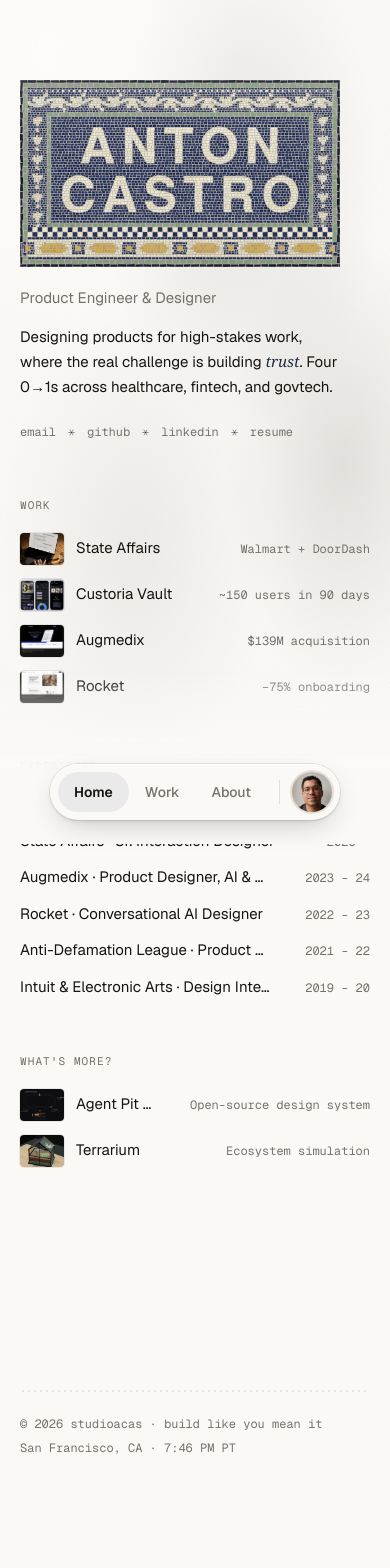
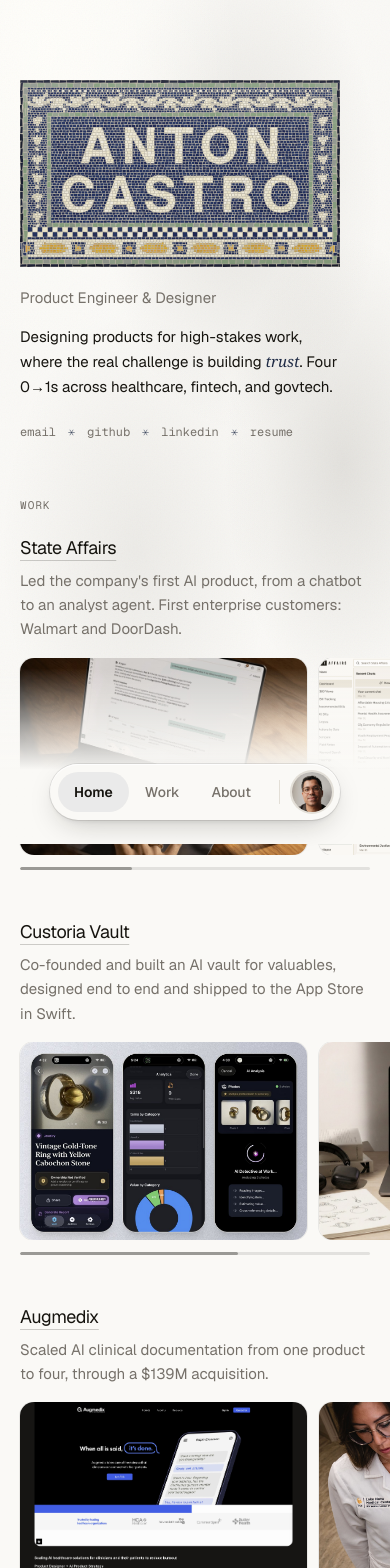
Before and after one commit to acaspx/portfolio-chops, a Next.js app: page / in a window 390 px wide. Shown: the top 1568 px of the page. Built offline with nearby package versions, Linux system fonts and the light colour scheme.

Commit message:
Home (mobile): image showcases, Experience last; link asterisks; remote preview fix; About stack fix

```diff
--- a/app/page.tsx
+++ b/app/page.tsx
@@ -21,6 +21,13 @@ const work: IndexItem[] = [
     locked: true,
     img: "/work/sa-agent-laptop.jpg",
     alt: "The State Affairs AI agent answering a question about a bill",
+    desc: "Led the company's first AI product, from a chatbot to an analyst agent. First enterprise customers: Walmart and DoorDash.",
+    gallery: [
+      { src: "/work/sa-agent-laptop.jpg", alt: "The State Affairs AI agent answering a question about a bill" },
+      { src: "/work/sa-ai-chat.png", alt: "AI Chat expanded: policy intelligence on demand, with cited answers over legislative data" },
+      { src: "/work/sa-360-overview.png", alt: "AI Chat generating a 360° View: briefing, active-states map, momentum and forecast in one surface" },
+      { src: "/work/sa-whats-changed.png", alt: "What's Changed panel: the most important items since your last visit, ranked by priority" },
+    ],
   },
   {
     label: "Custoria Vault",
@@ -28,6 +35,11 @@ const work: IndexItem[] = [
     href: "/work/custoria",
     img: "/work/cu-preview.jpg",
     alt: "The Custoria iOS app: an item detail for a vintage ring, vault analytics by category, and the AI analyzing three photos",
+    desc: "Co-founded and built an AI vault for valuables, designed end to end and shipped to the App Store in Swift.",
+    gallery: [
+      { src: "/work/cu-preview.jpg", alt: "The Custoria iOS app: an item detail for a vintage ring, vault analytics by category, and the AI analyzing three photos" },
+      { src: "/work/cu-hero-desk.jpg", alt: "The Custoria Labs web vault on a MacBook in a jewelry studio: a private catalog of rings, earrings, and loose stones" },
+    ],
   },
   {
     label: "Augmedix",
@@ -35,6 +47,12 @@ const work: IndexItem[] = [
     href: "/work/augmedix",
     img: "/work/ax-mobile.png",
     alt: "Augmedix Assist: a phone showing an AI-drafted clinical note",
+    desc: "Scaled AI clinical documentation from one product to four, through a $139M acquisition.",
+    gallery: [
+      { src: "/work/ax-mobile.png", alt: "Augmedix Assist: a phone showing an AI-drafted clinical note" },
+      { src: "/work/ax-hca-pilot.jpg", alt: "Two HCA emergency medicine clinicians reviewing an AI-drafted note on Augmedix Go ED" },
+      { src: "/work/ax-platform.png", alt: "Augmedix platform diagram: visit, documentation, and EHR stages" },
+    ],
   },
   {
     label: "Rocket",
@@ -42,6 +60,13 @@ const work: IndexItem[] = [
     href: "/work/rocket",
     img: "/work/rk-hero.png",
     alt: "Rocket Mortgage homepage with the Liv chat assistant open",
+    desc: "Founding designer on Liv, Rocket's conversational AI for homeowners. Cut client onboarding time by 75%.",
+    gallery: [
+      { src: "/work/rk-hero.png", alt: "Rocket Mortgage homepage with the Liv chat assistant open" },
+      { src: "/work/rk-parity.png", alt: "Rocket onboarding as a familiar web form and as a conversation with Liv, sharing the same goals" },
+      { src: "/work/rk-personalization.png", alt: "A loan-type selection on mobile flowing into a personalized Rocket dashboard" },
+      { src: "/work/rk-routing.png", alt: "Before and after of the banker console with routing accuracy results" },
+    ],
   },
 ];
 
@@ -64,6 +89,10 @@ const more: IndexItem[] = [
     external: true,
     img: "/work/pitstop.jpg",
     alt: "Agent Pit Stop: an agent run as a lap around a track, pulling into a human-in-the-loop pit to approve, deny or steer",
+    desc: "An open-source design system for the moments an agent hands control back to a person.",
+    gallery: [
+      { src: "/work/pitstop.jpg", alt: "Agent Pit Stop: an agent run as a lap around a track, pulling into a human-in-the-loop pit to approve, deny or steer" },
+    ],
   },
   {
     label: "Terrarium",
@@ -72,6 +101,10 @@ const more: IndexItem[] = [
     external: true,
     img: "/work/terrarium.jpg",
     alt: "A 3D greenhouse terrarium on a desk: fittonia, fern, moss and driftwood over soil and gravel, its glass beaded with condensation",
+    desc: "Build closed terrariums and watch them live: water cycle, plants, mold and springtails, in 3D.",
+    gallery: [
+      { src: "/work/terrarium.jpg", alt: "A 3D greenhouse terrarium on a desk: fittonia, fern, moss and driftwood over soil and gravel, its glass beaded with condensation" },
+    ],
   },
 ];
 
@@ -111,9 +144,11 @@ export default function Home() {
           ))}
         </ul>
 
-        <div className="mt-14">
+        {/* On phones Work and What's more become image showcases, so the
+            text-only Experience list moves to the end instead of splitting them. */}
+        <div className="mt-14 flex flex-col">
           <IndexSection title="Work" items={work} />
-          <IndexSection title="Experience" items={experience} />
+          <IndexSection title="Experience" items={experience} className="max-lg:order-last" />
           <IndexSection title="What's more?" items={more} />
         </div>
       </div>
--- a/components/IndexSection.tsx
+++ b/components/IndexSection.tsx
@@ -1,6 +1,6 @@
 "use client";
 
-import { useRef, useState } from "react";
+import { useEffect, useRef, useState, type ReactNode } from "react";
 import Link from "next/link";
 import Image from "next/image";
 import { AnimatePresence, motion, useReducedMotion } from "motion/react";
@@ -16,28 +16,142 @@ export type IndexItem = {
   /** Shown beside the column on hover. Omit for rows with nothing to show. */
   img?: string;
   alt?: string;
+  /** Below lg: one line under the title, and a swipeable row of images. */
+  desc?: string;
+  gallery?: { src: string; alt: string }[];
 };
+
+/** The item's link, whichever kind it is: gated case, page, external, or none. */
+function ItemLink({
+  it,
+  className,
+  children,
+}: {
+  it: IndexItem;
+  className: string;
+  children: ReactNode;
+}) {
+  if (it.locked && it.href)
+    return (
+      <CaseGateLink
+        href={it.href}
+        locked
+        ariaLabel={`Unlock the ${it.label} case study`}
+        className={`${className} text-left`}
+      >
+        {children}
+      </CaseGateLink>
+    );
+  if (it.href)
+    return (
+      <Link
+        href={it.href}
+        {...(it.external ? { target: "_blank", rel: "noopener noreferrer" } : {})}
+        className={className}
+      >
+        {children}
+      </Link>
+    );
+  return <div className={className}>{children}</div>;
+}
+
+/**
+ * A horizontal row of large image cards that bleeds to the screen edge, with a
+ * thin progress track underneath standing in for the hidden native scrollbar
+ * (which iOS only shows mid-scroll, so nobody would know there is more).
+ */
+function Gallery({ images, label }: { images: { src: string; alt: string }[]; label: string }) {
+  const ref = useRef<HTMLDivElement>(null);
+  const [bar, setBar] = useState({ w: 1, x: 0 });
+  const single = images.length === 1;
+
+  useEffect(() => {
+    const el = ref.current;
+    if (!el || single) return;
+    let raf = 0;
+    const measure = () => {
+      raf = 0;
+      const max = el.scrollWidth - el.clientWidth;
+      const w = Math.min(1, el.clientWidth / el.scrollWidth);
+      setBar({ w, x: max > 0 ? (el.scrollLeft / max) * (1 - w) : 0 });
+    };
+    const on = () => {
+      if (!raf) raf = requestAnimationFrame(measure);
+    };
+    measure();
+    el.addEventListener("scroll", on, { passive: true });
+    const ro = new ResizeObserver(on);
+    ro.observe(el);
+    return () => {
+      cancelAnimationFrame(raf);
+      ro.disconnect();
+      el.removeEventListener("scroll", on);
+    };
+  }, [single]);
+
+  return (
+    <div className="mt-4">
+      <div
+        ref={ref}
+        role={single ? undefined : "region"}
+        aria-label={single ? undefined : `${label} images`}
+        tabIndex={single ? undefined : 0}
+        className="-mx-5 flex snap-x snap-mandatory scroll-px-5 gap-3 overflow-x-auto px-5 [scrollbar-width:none] [&::-webkit-scrollbar]:hidden"
+      >
+        {images.map((im) => (
+          <div
+            key={im.src}
+            className={`relative aspect-[16/11] shrink-0 snap-start overflow-hidden rounded-[14px] bg-white ring-1 ring-ink/[0.07] ${
+              single ? "w-full" : "w-[82%]"
+            }`}
+          >
+            <Image
+              src={im.src}
+              alt={im.alt}
+              fill
+              sizes={single ? "100vw" : "82vw"}
+              className="object-cover"
+            />
+          </div>
+        ))}
+      </div>
+      {!single && (
+        <div aria-hidden className="mt-3 h-[3px] overflow-hidden rounded-full bg-ink/10">
+          <div
+            className="h-full rounded-full bg-ink/35"
+            style={{ width: `${bar.w * 100}%`, transform: `translateX(${(bar.x / bar.w) * 100}%)` }}
+          />
+        </div>
+      )}
+    </div>
+  );
+}
 
 /**
  * Dense index section: a quiet label over rows of label-left, meta-right.
  *
- * The hover preview lives in the dead space beside the narrow column rather
- * than inside it, so the list keeps its density and the work is still one
- * gesture away. It is keyboard-reachable too (focus drives it, not just
- * pointer), and it never renders under prefers-reduced-motion or on touch,
- * where there is no hover to trigger it and no room to put it.
+ * At lg and up, the hover preview lives in the dead space beside the narrow
+ * column rather than inside it, so the list keeps its density and the work is
+ * still one gesture away. Keyboard focus drives it too, not just pointer.
+ *
+ * Below lg there is no margin to park a preview in and no hover to trigger it,
+ * so sections whose items carry a gallery switch to a showcase: title, one
+ * line, and a swipeable row of large images per item.
  */
 export default function IndexSection({
   title,
   items,
+  className = "",
 }: {
   title: string;
   items: IndexItem[];
+  className?: string;
 }) {
   const reduce = useReducedMotion();
   const [active, setActive] = useState<number | null>(null);
   const rowRefs = useRef<(HTMLLIElement | null)[]>([]);
   const listRef = useRef<HTMLUListElement>(null);
+  const showcase = items.some((it) => it.gallery?.length);
 
   const shown = active !== null ? items[active] : null;
   const top =
@@ -46,42 +160,30 @@ export default function IndexSection({
       : 0;
 
   return (
-    <section className="mt-12 first:mt-0">
+    <section className={`mt-12 first:mt-0 ${className}`}>
       <h2 className="font-mono text-[11px] uppercase tracking-widest text-muted">{title}</h2>
 
-      <ul ref={listRef} className="relative mt-3">
-        {items.map((it, i) => {
-          const inner = (
-            <>
-              <span className="flex min-w-0 items-center gap-3">
-                {/* Below lg there is no margin for the hover preview (and on
-                    touch, no hover), so the work shows inline as a thumbnail. */}
-                {/* next/image so a 44px thumbnail fetches a ~88px file, not
-                    the full-size screenshot. */}
-                {it.img && (
-                  <Image
-                    src={it.img}
-                    alt=""
-                    width={88}
-                    height={64}
-                    sizes="44px"
-                    className="h-8 w-11 shrink-0 rounded-[4px] object-cover object-top ring-1 ring-ink/[0.08] lg:hidden"
-                  />
+      {showcase && (
+        <div className="mt-5 space-y-12 lg:hidden">
+          {items.map((it) => (
+            <article key={it.label}>
+              <ItemLink
+                it={it}
+                className="inline-block text-[18px] tracking-tight underline decoration-ink/20 decoration-1 underline-offset-[6px] transition-colors hover:text-accent hover:decoration-accent"
+              >
+                {it.label}
+              </ItemLink>
+              {it.desc && (
+                <p className="mt-2 text-[15px] leading-relaxed text-muted">{it.desc}</p>
               )}
-                <span className="truncate">{it.label}</span>
-              </span>
-              <span className="shrink-0 pl-6 text-right font-mono text-[12px] text-muted">
-                {it.meta}
-              </span>
-            </>
-          );
-          // Baseline-aligned like a text index; rows carrying a thumbnail
-          // centre instead while it shows, so label and meta sit mid-image.
-          const rowCls = `flex items-baseline justify-between gap-2 py-[7px] text-[15px] transition-colors${
-            it.img ? " max-lg:items-center" : ""
-          }`;
+              {it.gallery && <Gallery images={it.gallery} label={it.label} />}
+            </article>
+          ))}
+        </div>
+      )}
 
-          return (
+      <ul ref={listRef} className={`relative mt-3 ${showcase ? "hidden lg:block" : ""}`}>
+        {items.map((it, i) => (
           <li
             key={it.label}
             ref={(el) => {
@@ -92,29 +194,19 @@ export default function IndexSection({
             onFocus={() => setActive(i)}
             onBlur={() => setActive(null)}
           >
-              {it.locked && it.href ? (
-                <CaseGateLink
-                  href={it.href}
-                  locked
-                  ariaLabel={`Unlock the ${it.label} case study`}
-                  className={`${rowCls} w-full text-left hover:text-accent`}
+            <ItemLink
+              it={it}
+              className={`flex w-full items-baseline justify-between gap-2 py-[7px] text-[15px] transition-colors ${
+                it.href ? "hover:text-accent" : ""
+              }`}
             >
-                  {inner}
-                </CaseGateLink>
-              ) : it.href ? (
-                <Link
-                  href={it.href}
-                  {...(it.external ? { target: "_blank", rel: "noopener noreferrer" } : {})}
-                  className={`${rowCls} hover:text-accent`}
-                >
-                  {inner}
-                </Link>
-              ) : (
-                <div className={rowCls}>{inner}</div>
-              )}
+              <span className="truncate">{it.label}</span>
+              <span className="shrink-0 pl-6 text-right font-mono text-[12px] text-muted">
+                {it.meta}
+              </span>
+            </ItemLink>
           </li>
-          );
-        })}
+        ))}
 
         {/* Preview, parked in the margin beside the column. */}
         <AnimatePresence>
```
Lines whose indentation alone changed are shown as unchanged.
